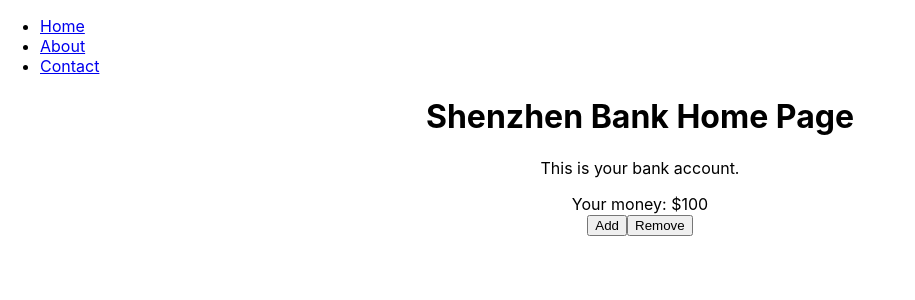
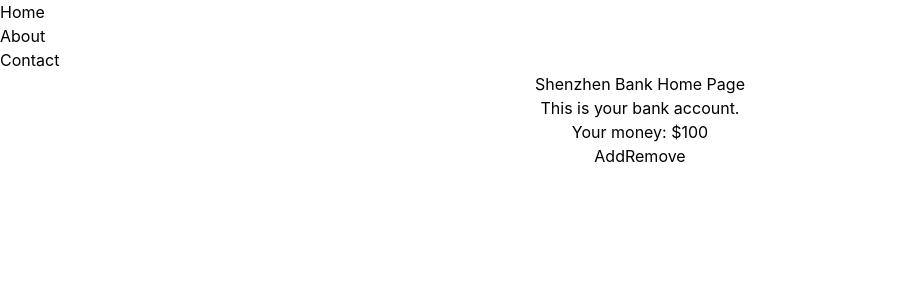
Before and after one commit to KeeJin/learning-react-typescript, a React (Create React App) app in the folder test-project/: page / in a window 1280 px wide. Shown: the top 300 px of the page, without its empty margins (0-915 px from the left). Built offline with nearby package versions, Linux system fonts and the light colour scheme.

Commit message:
added tailwindcss dependency into project

```diff
--- a/test-project/package.json
+++ b/test-project/package.json
@@ -14,6 +14,7 @@
     "react-dom": "^18.2.0",
     "react-router-dom": "^6.16.0",
     "react-scripts": "^5.0.1",
+    "tailwindcss": "^3.3.3",
     "typescript": "^4.9.5",
     "web-vitals": "^2.1.4"
   },
--- /dev/null
+++ b/test-project/src/App-tailwind.css
@@ -0,0 +1,44 @@
+/* tailwind.css */
+@import 'tailwindcss/base';
+@import 'tailwindcss/components';
+@import 'tailwindcss/utilities';
+
+/* Your custom styles go here */
+.App {
+    text-align: center;
+  }
+
+  .App-logo {
+    height: 40vmin;
+    pointer-events: none;
+  }
+
+  @media (prefers-reduced-motion: no-preference) {
+    .App-logo {
+      animation: App-logo-spin infinite 20s linear;
+    }
+  }
+
+  .App-header {
+    background-color: #282c34;
+    min-height: 100vh;
+    display: flex;
+    flex-direction: column;
+    align-items: center;
+    justify-content: center;
+    font-size: calc(10px + 2vmin);
+    color: #ffbe45;
+  }
+
+  .App-link {
+    color: #ebff7b;
+  }
+
+  @keyframes App-logo-spin {
+    from {
+      transform: rotate(0deg);
+    }
+    to {
+      transform: rotate(360deg);
+    }
+  }
--- a/test-project/src/App.tsx
+++ b/test-project/src/App.tsx
@@ -2,7 +2,7 @@
 import Home from './pages/Home';
 import About from './pages/About';
 import Contact from './pages/Contact';
-import './App.css';
+import './App-tailwind.css';
 import { BrowserRouter as Router, Route, Routes, Link, Outlet } from "react-router-dom";
 // Over here BrowserRouter has been renamed to Router
 
--- /dev/null
+++ b/test-project/tailwind.config.js
@@ -0,0 +1,8 @@
+/** @type {import('tailwindcss').Config} */
+module.exports = {
+  content: [],
+  theme: {
+    extend: {},
+  },
+  plugins: [],
+}
```
Also changed, not shown: 1 other file (tests, documents, lock files or other folders).
